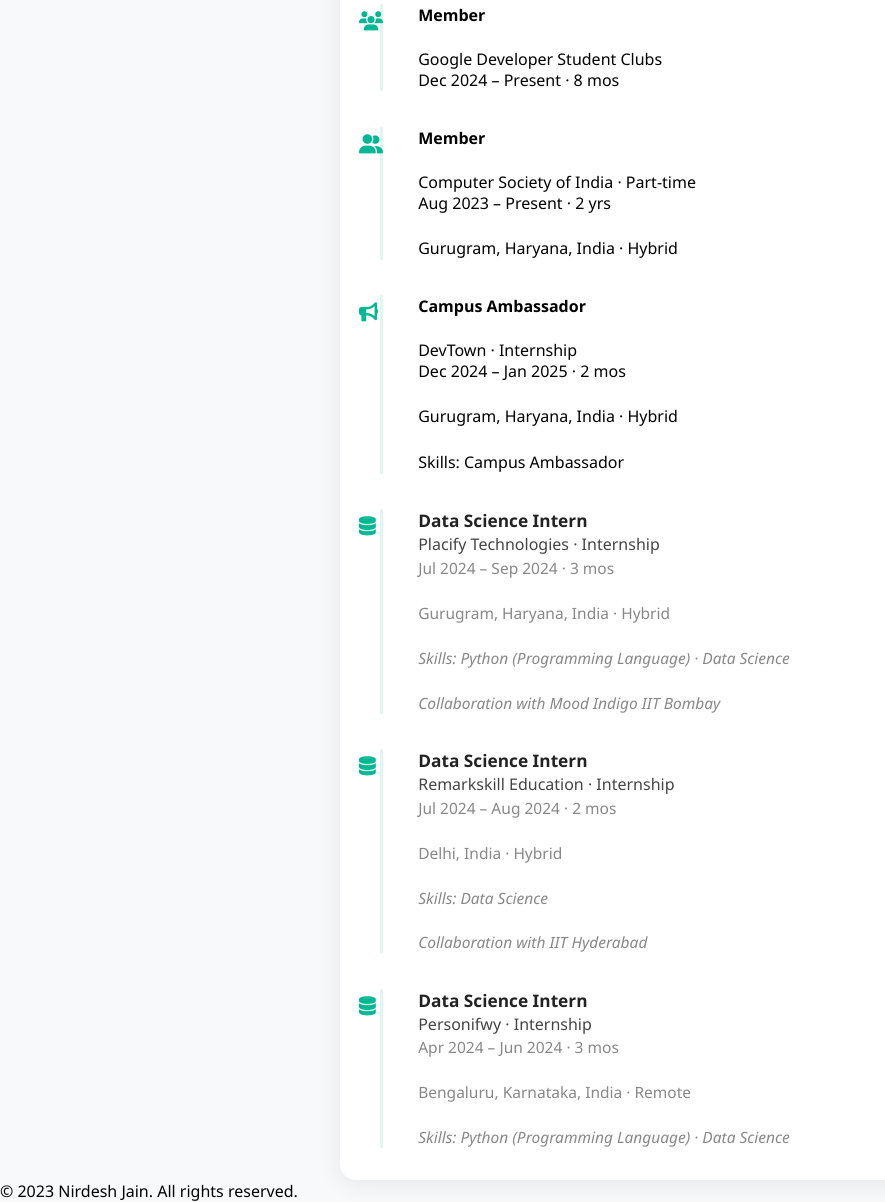
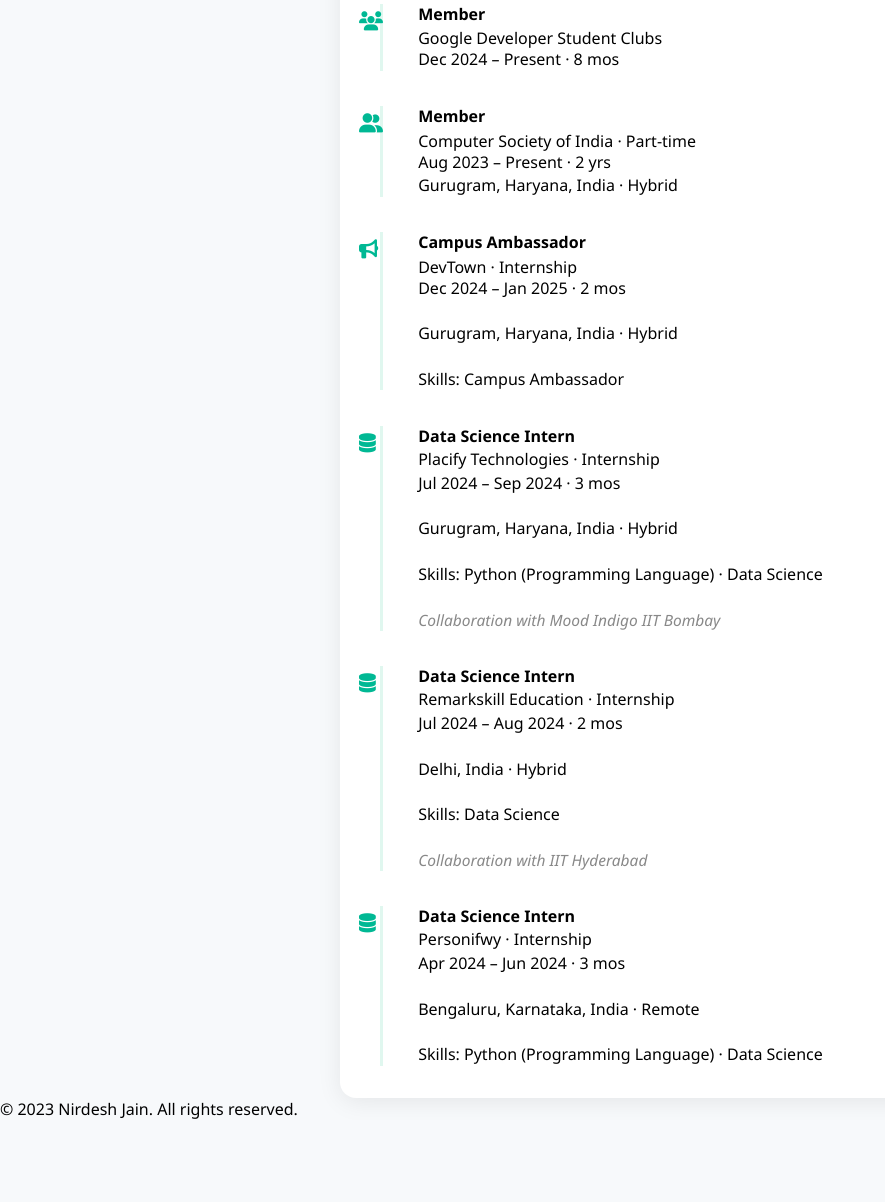
Before and after one commit to jainnirdesh/PersonalPortfolio, a website: page src/index.html in a window 1280 px wide. Shown: the part 1120-2322 px from the top of the page, without its empty margins (0-885 px from the left). After the commit the page ends 2240 px from the top, so only its background shows below. Drawn offline with nearby package versions, Linux system fonts and the light colour scheme.

Commit message:
Refactor experience section HTML structure
Replaced some <strong> and <br> tags with <div> elements for improved semantic structure and consistency in the experience section. This change enhances readability and maintainability of the HTML.

```diff
--- a/src/index.html
+++ b/src/index.html
@@ -66,20 +66,20 @@
                 </li>
                 <li>
                     <span class="exp-icon"><i class="fas fa-users"></i></span>
-                    <strong>Member</strong> <br>
-                    Google Developer Student Clubs <br>
+                    <div><strong>Member</strong> </div>
+                    Google Developer Student Clubs
                     <div>Dec 2024 – Present · 8 mos</div>
                 </li>
                 <li>
                     <span class="exp-icon"><i class="fas fa-user-friends"></i></span>
-                    <strong>Member</strong> <br>
-                    Computer Society of India · Part-time <br>
-                    <div>Aug 2023 – Present · 2 yrs</div><br>
+                    <div><strong>Member</strong> </div>
+                    Computer Society of India · Part-time
+                    <div>Aug 2023 – Present · 2 yrs</div>
                     <div>Gurugram, Haryana, India · Hybrid</div>
                 </li>
                 <li>
                     <span class="exp-icon"><i class="fas fa-bullhorn"></i></span>
-                    <strong>Campus Ambassador</strong> <br>
+                    <div><strong>Campus Ambassador</strong> </div>
                     DevTown · Internship <br>
                     <div>Dec 2024 – Jan 2025 · 2 mos</div><br>
                     <div>Gurugram, Haryana, India · Hybrid</div><br>
@@ -87,29 +87,29 @@
                 </li>
                 <li>
                     <span class="exp-icon"><i class="fas fa-database"></i></span>
-                    <div class="exp-title"><strong>Data Science Intern</strong></div>
-                    <div class="exp-company">Placify Technologies · Internship</div>
-                    <div class="exp-duration">Jul 2024 – Sep 2024 · 3 mos</div><br>
-                    <div class="exp-location">Gurugram, Haryana, India · Hybrid</div><br>
-                    <div class="exp-skills">Skills: Python (Programming Language) · Data Science</div><br>
+                    <div><strong>Data Science Intern</strong></div>
+                    <div>Placify Technologies · Internship</div>
+                    <div>Jul 2024 – Sep 2024 · 3 mos</div><br>
+                    <div>Gurugram, Haryana, India · Hybrid</div><br>
+                    <div>Skills: Python (Programming Language) · Data Science</div><br>
                     <div class="exp-collab">Collaboration with Mood Indigo IIT Bombay</div>
                 </li>
                 <li>
                     <span class="exp-icon"><i class="fas fa-database"></i></span>
-                    <div class="exp-title"><strong>Data Science Intern</strong></div>
-                    <div class="exp-company">Remarkskill Education · Internship</div>
-                    <div class="exp-duration">Jul 2024 – Aug 2024 · 2 mos</div><br>
-                    <div class="exp-location">Delhi, India · Hybrid</div><br>
-                    <div class="exp-skills">Skills: Data Science</div><br>
+                    <div><strong>Data Science Intern</strong></div>
+                    <div>Remarkskill Education · Internship</div>
+                    <div>Jul 2024 – Aug 2024 · 2 mos</div><br>
+                    <div>Delhi, India · Hybrid</div><br>
+                    <div>Skills: Data Science</div><br>
                     <div class="exp-collab">Collaboration with IIT Hyderabad</div>
                 </li>
                 <li>
                     <span class="exp-icon"><i class="fas fa-database"></i></span>
-                    <div class="exp-title"><strong>Data Science Intern</strong></div>
-                    <div class="exp-company">Personifwy · Internship</div>
-                    <div class="exp-duration">Apr 2024 – Jun 2024 · 3 mos</div><br>
-                    <div class="exp-location">Bengaluru, Karnataka, India · Remote</div><br>
-                    <div class="exp-skills">Skills: Python (Programming Language) · Data Science</div>
+                    <div><strong>Data Science Intern</strong></div>
+                    <div>Personifwy · Internship</div>
+                    <div>Apr 2024 – Jun 2024 · 3 mos</div><br>
+                    <div>Bengaluru, Karnataka, India · Remote</div><br>
+                    <div>Skills: Python (Programming Language) · Data Science</div>
                 </li>
             </ul>
         </div>
```
